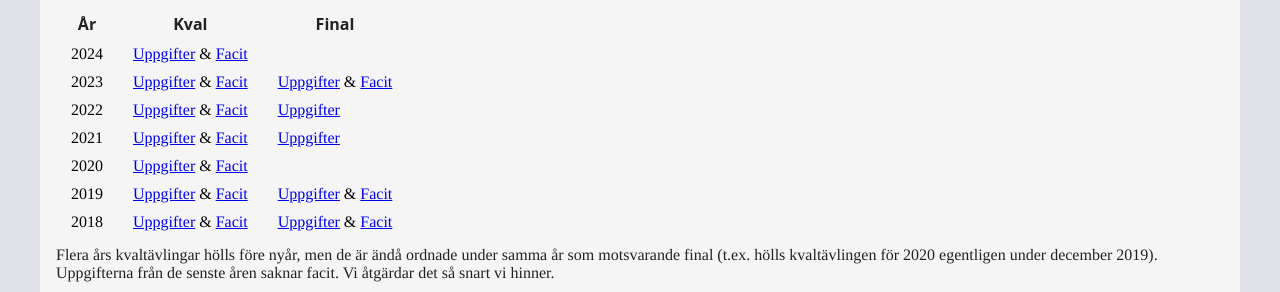
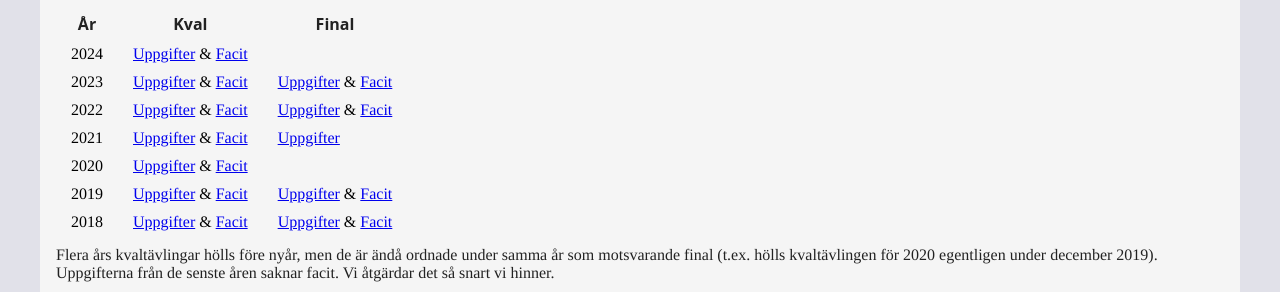
Before and after one commit to lingolympiad/lingolympiad.github.io, a Jekyll site: the page built from ovning.md, in a window 1280 px wide. Shown: the part 178-470 px from the top of the page. Built offline with Jekyll 4.4.1, drawn with Linux system fonts in a browser that asks for light colours.

Commit message:
Korrigerade finaldokument för 2022

```diff
--- a/_data/uppgifter.yml
+++ b/_data/uppgifter.yml
@@ -10,6 +10,7 @@
   kval-uppg: '/pdf/kval-2022.pdf'
   kval-facit: '/pdf/kval-2022-facit.pdf'
   final-uppg: '/pdf/final-2022.pdf'
+  final-facit: '/pdf/final-2022-facit.pdf'
 - year: 2021
   kval-uppg: '/pdf/kval-2021.pdf'
   kval-facit: '/pdf/kval-2021-facit.pdf'
```
Also changed, not shown: 2 other files.
